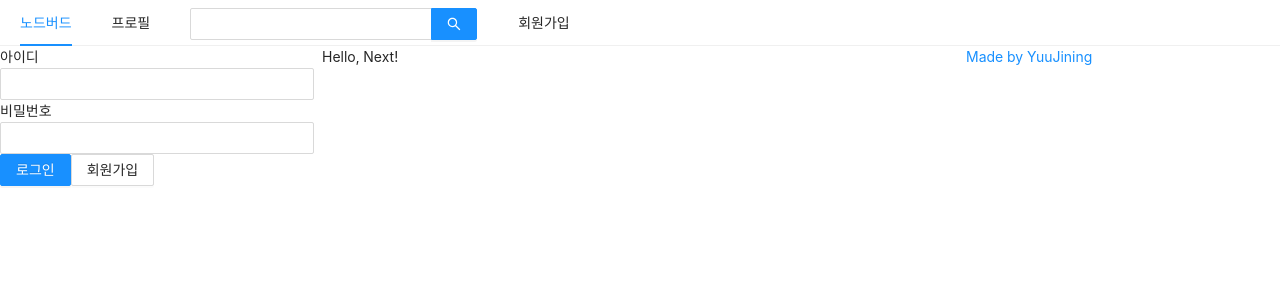
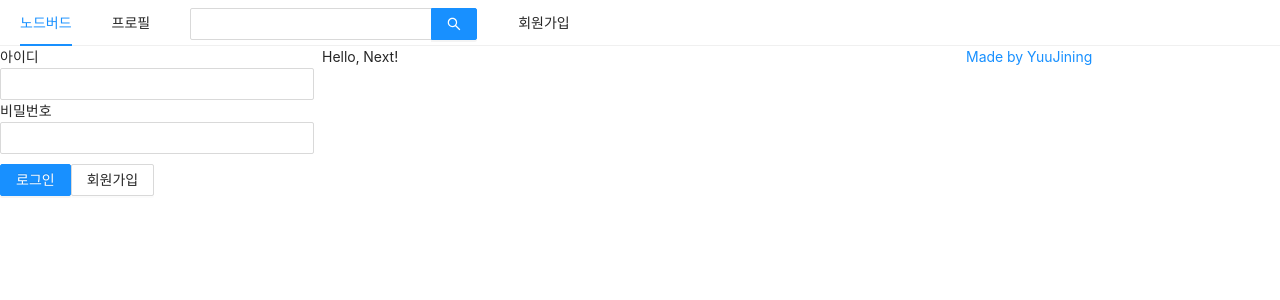
Before and after one commit to YuuJining/NodeBird, a Next.js app in the folder prepare/front/: page / in a window 1280 px wide. Shown: the top 300 px of the page. Built offline with nearby package versions, Linux system fonts and the light colour scheme.

Commit message:
2021/04/06 로그인폼최적화

```diff
--- a/prepare/front/components/AppLayout.js
+++ b/prepare/front/components/AppLayout.js
@@ -1,10 +1,14 @@
 import React, {useState} from 'react';
 import PropTypes from 'prop-types';
 import Link from 'next/link';
+import styled from 'styled-components';
 import { Menu, Input, Row, Col } from 'antd';
 import LoginForm from '../components/LoginForm';
 import UserProfile from '../components/UserProfile';
 
+const SearchInput = styled(Input.Search)`
+    vertical-align: middle;
+`;
 const AppLayout = ({children}) => {
     const [isLoggedIn, setIsLoggedIn] = useState(false);
     return (
@@ -17,7 +21,7 @@
                     <Link href="/profile"><a>프로필</a></Link>
                 </Menu.Item>
                 <Menu.Item>
-                    <Input.Search enterButton style={{ verticalAlign: 'middle' }} />
+                    <SearchInput enterButton />
                 </Menu.Item>
                 <Menu.Item>
                     <Link href="/signup"><a>회원가입</a></Link>
--- a/prepare/front/components/LoginForm.js
+++ b/prepare/front/components/LoginForm.js
@@ -1,6 +1,11 @@
 import React, {useState, useCallback} from 'react';
 import Link from 'next/link';
+import styled from 'styled-components';
 import { Form, Input, Button } from 'antd';
+
+const ButtonWrapper = styled.div`
+    margin-top: 10px;
+`;
 
 const LoginForm = () => {
     const [id, setId] = useState('');
@@ -34,10 +39,10 @@
                     required
                 />
             </div>
-            <div>
+            <ButtonWrapper>
                 <Button type="primary" htmlType="submit" loading={false} >로그인</Button>
                 <Link href="/signup"><a><Button>회원가입</Button></a></Link>
-            </div>
+            </ButtonWrapper>
         </Form>
     );
 }
```
